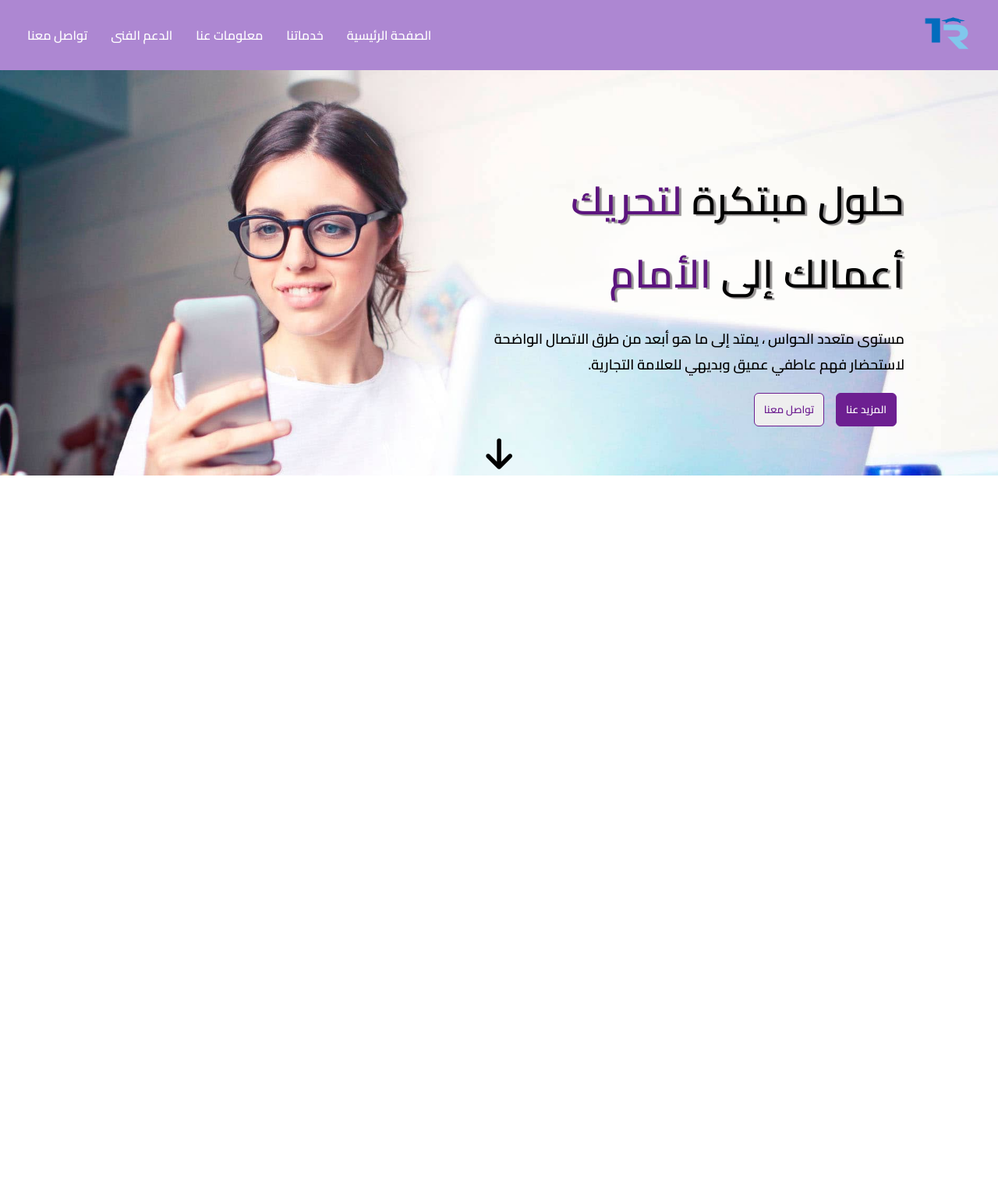
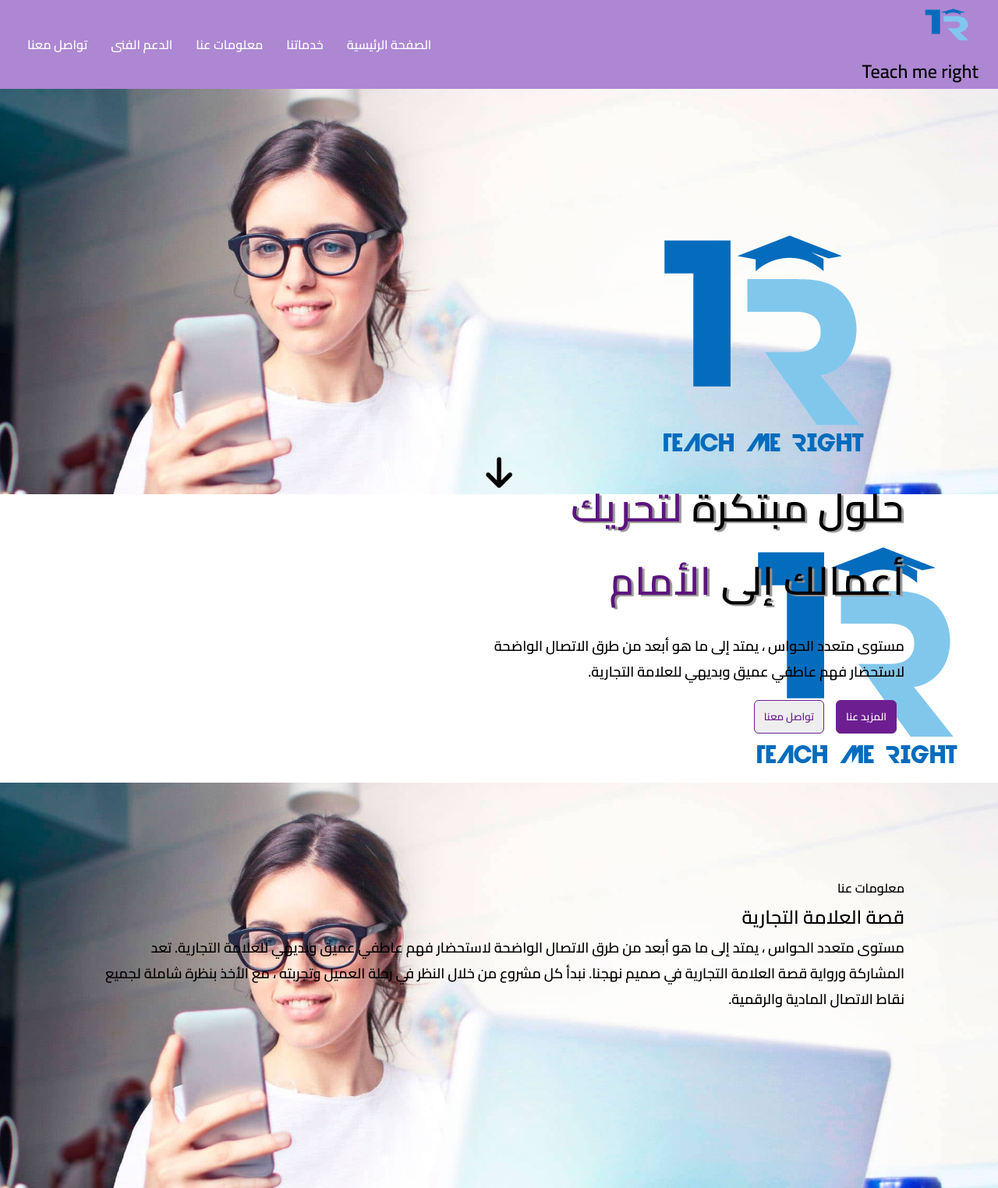
Before and after one commit to HassanMetwaly/webpage-education-portofolio, a plain HTML site: page index.html in a window 1280 px wide. Shown: the whole page at 78% size. Before the commit the page ends 800 px from the top, so only its background shows below. Drawn offline with Linux system fonts and the light colour scheme.

Commit message:
Update index.html

```diff
--- a/index.html
+++ b/index.html
@@ -10,19 +10,20 @@
     <link rel="preconnect" href="https://fonts.googleapis.com">
     <link rel="preconnect" href="https://fonts.gstatic.com" crossorigin>
     <link href="https://fonts.googleapis.com/css2?family=Cairo:wght@600&display=swap" rel="stylesheet">
-    <link rel="stylesheet" href="https://cdnjs.cloudflare.com/ajax/libs/font-awesome/6.2.1/css/all.min.css" integrity="sha512-MV7K8+y+gLIBoVD59lQIYicR65iaqukzvf/nwasF0nqhPay5w/9lJmVM2hMDcnK1OnMGCdVK+iQrJ7lzPJQd1w==" crossorigin="anonymous" referrerpolicy="no-referrer" />
+    <link rel="stylesheet" href="https://cdnjs.cloudflare.com/ajax/libs/font-awesome/6.2.1/css/all.min.css"
+        integrity="sha512-MV7K8+y+gLIBoVD59lQIYicR65iaqukzvf/nwasF0nqhPay5w/9lJmVM2hMDcnK1OnMGCdVK+iQrJ7lzPJQd1w=="
+        crossorigin="anonymous" referrerpolicy="no-referrer" />
 </head>
 
 <body dir="rtl">
     <div class="container">
         <nav>
             <div class="logo">
-                <a href="#">
-                    <img src="img/logo2.png">
-                </a>
+                <a href="#"><img src="img/logo2.png"></a>
+                <h1>Teach me right</h1>
             </div>
             <ul>
-                <li><a href="#">الصفحة الرئيسية</a></li>
+                <li><a href="#" class="active">الصفحة الرئيسية</a></li>
                 <li><a href="#">خدماتنا</a></li>
                 <li><a href="#">معلومات عنا</a></li>
                 <li><a href="#">الدعم الفنى</a></li>
@@ -30,17 +31,34 @@
             </ul>
         </nav>
         <div class="content">
-            <h2>حلول مبتكرة <span>لتحريك</span><br> أعمالك إلى <span>الأمام</span></h2>
-            <p>مستوى متعدد الحواس ، يمتد إلى ما هو أبعد من طرق الاتصال الواضحة<br> لاستحضار فهم عاطفي عميق وبديهي للعلامة التجارية.</p>
-            <div class="btn">
-                <button>المزيد عنا</button>
-                <button>تواصل معنا</button>
-            </div>
+            <img src="img/logo6.png">
+            <section>
+                <h2>حلول مبتكرة <span>لتحريك</span><br> أعمالك إلى <span>الأمام</span></h2>
+                <p>مستوى متعدد الحواس ، يمتد إلى ما هو أبعد من طرق الاتصال الواضحة<br> لاستحضار فهم عاطفي عميق وبديهي
+                    للعلامة التجارية.</p>
+                <div class="btn">
+                    <button>المزيد عنا</button>
+                    <button>تواصل معنا</button>
+                </div>
+            </section>
             <div class="animation">
                 <i class="fa-solid fa-arrow-down fa-bounce fa-xl"></i>
             </div>
         </div>
+        <div class="service">
+            <img src="img/logo6.png">
+            <div class="content">
+                <section>
+                    <h4>معلومات عنا</h4>
+                    <h1>قصة العلامة التجارية</h1>
+                    <p>مستوى متعدد الحواس ، يمتد إلى ما هو أبعد من طرق الاتصال الواضحة لاستحضار فهم عاطفي عميق وبديهي
+                        للعلامة التجارية. تعد المشاركة ورواية قصة العلامة التجارية في صميم نهجنا. نبدأ كل مشروع من خلال
+                        النظر في رحلة العميل وتجربته ، مع الأخذ بنظرة شاملة لجميع نقاط الاتصال المادية والرقمية.</p>
+                    </section>
+            </div>
+        </div>
     </div>
+    <script src="app.js"></script>
 </body>
 
 </html>
```
